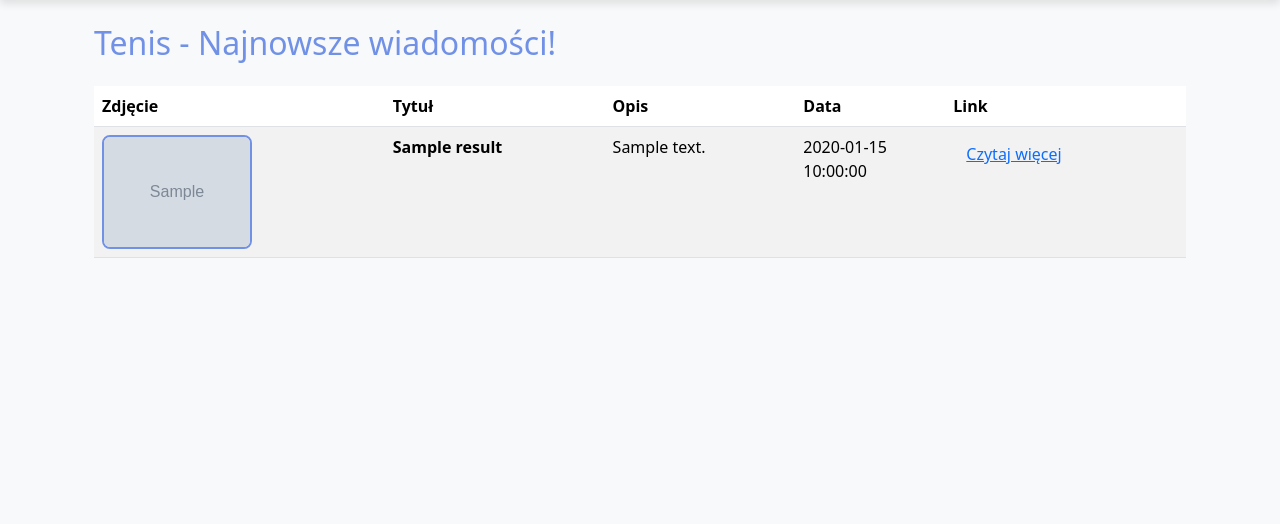
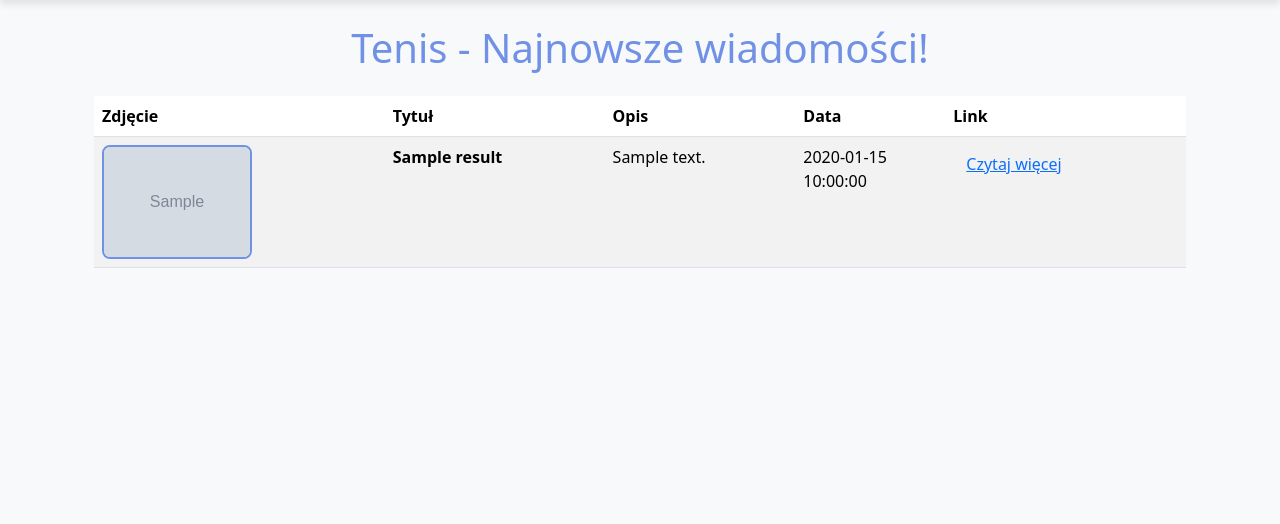
Before and after one commit to TobiaszAGH/news, a Flask app: page /sport/articles/tennis in a window 1280 px wide. Shown: the part 56-580 px from the top of the page. Run offline with Flask 3, Linux system fonts and the light colour scheme; tables that the repository leaves empty hold one stand-in row (values such as "Sample post"); grey boxes marked "Sample" are stand-in pictures; a database or web service that is not in the repository returns one stand-in record (values such as "Sample title"); data that the repository does not hold is empty; some libraries are stand-ins or nearby versions; some web fonts are replaced.

Commit message:
Sport fix

```diff
--- a/app/blueprints/sport/templates/articles.html
+++ b/app/blueprints/sport/templates/articles.html
@@ -20,10 +20,11 @@ block header %}
 
 {% endblock %} {%block main %}
 <div class="container mt-4">
-  <h2 class="mb-4">{{ sport_name }} - Najnowsze wiadomości!</h2>
+  <h1 class="text-center mb-4">{{ sport_name }} - Najnowsze wiadomości!</h1>
   {% if error %}
   <div class="alert alert-danger">{{ error }}</div>
   {% else %}
+  <div class="table-responsive">
     <table class="table table-striped">
       <thead>
         <tr>
@@ -49,11 +50,12 @@ block header %}
           </td>
           <td><strong>{{ article.title }}</strong></td>
           <td>
-          {% if article.description %} {{ article.description }} {% else %} Opis niedostępny - przejdź do pełnego artykułu -> {% endif %}
+            {% if article.description %} {{ article.description }} {% else %}
+            Opis niedostępny - przejdź do pełnego artykułu -> {% endif %}
           </td>
           <td style="width: 150px">
-          {% if article.pubDate %} {{ article.pubDate }} {% else %} Brak daty {%
-          endif %}
+            {% if article.pubDate %} {{ article.pubDate }} {% else %} Brak
+            daty {% endif %}
           </td>
           <td>
             {% if article.link %}
@@ -67,6 +69,7 @@ block header %}
         {% endfor %}
       </tbody>
     </table>
+  </div>
   {% endif %}
   <a
     href="{{ url_for('sport.sport_home') }}"
--- a/app/static/css/sport.css
+++ b/app/static/css/sport.css
@@ -45,3 +45,11 @@
     border: 4px solid var(--card-border-color);
     border-radius: 12px;
 }
+
+.text-center {
+  text-align: center;
+}
+
+.table-responsive {
+  overflow-x: auto;
+}
```
Lines whose indentation alone changed are shown as unchanged.
